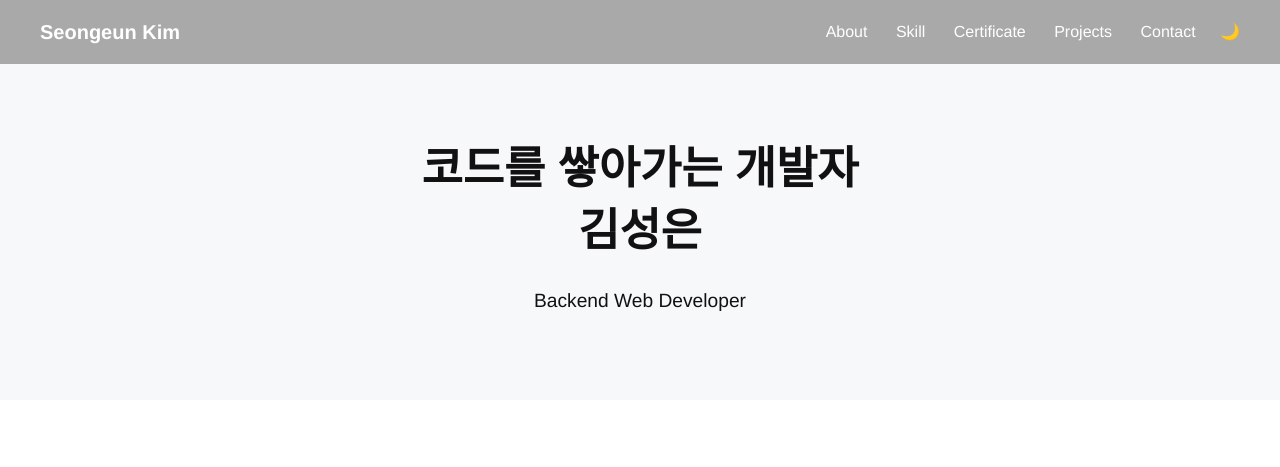
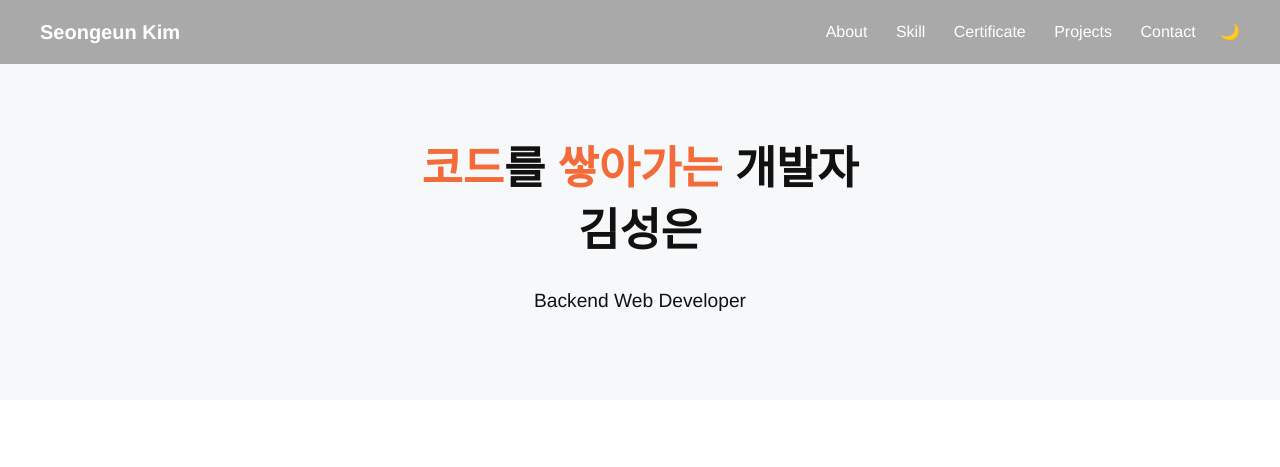
Before and after one commit to kswdot/profile, a plain HTML site: page index.html in a window 1280 px wide. Shown: the top 467 px of the page. Drawn offline with nearby package versions, Linux system fonts and the light colour scheme.

Commit message:
hero section 강조

```diff
--- a/index.html
+++ b/index.html
@@ -31,7 +31,7 @@
   <!-- Hero Section -->
   <section id="hero" data-aos="fade-up">
     <div class="container">
-      <h1>코드를 쌓아가는 개발자</h1>
+      <h1><span class="highlight">코드</span>를 <span class="highlight">쌓아가는</span> 개발자</h1>
       <h1><span>김성은</span></h1>
       <p>Backend Web Developer</p>
     </div>
--- a/style.css
+++ b/style.css
@@ -36,6 +36,7 @@
   --contact-btn-hover: gray;
   --footer-bg: #eaeaea;
   --footer-text: #666;
+  --color-accent: #f26b38;
 }
 
 body.dark-mode {
@@ -125,6 +126,10 @@ body {
   margin-bottom: -10px;
 }
 
+#hero .highlight {
+  color: var(--color-accent);
+  font-weight: 700;
+}
 
 #hero h1 span {
   color: var(--hero-text);
```
